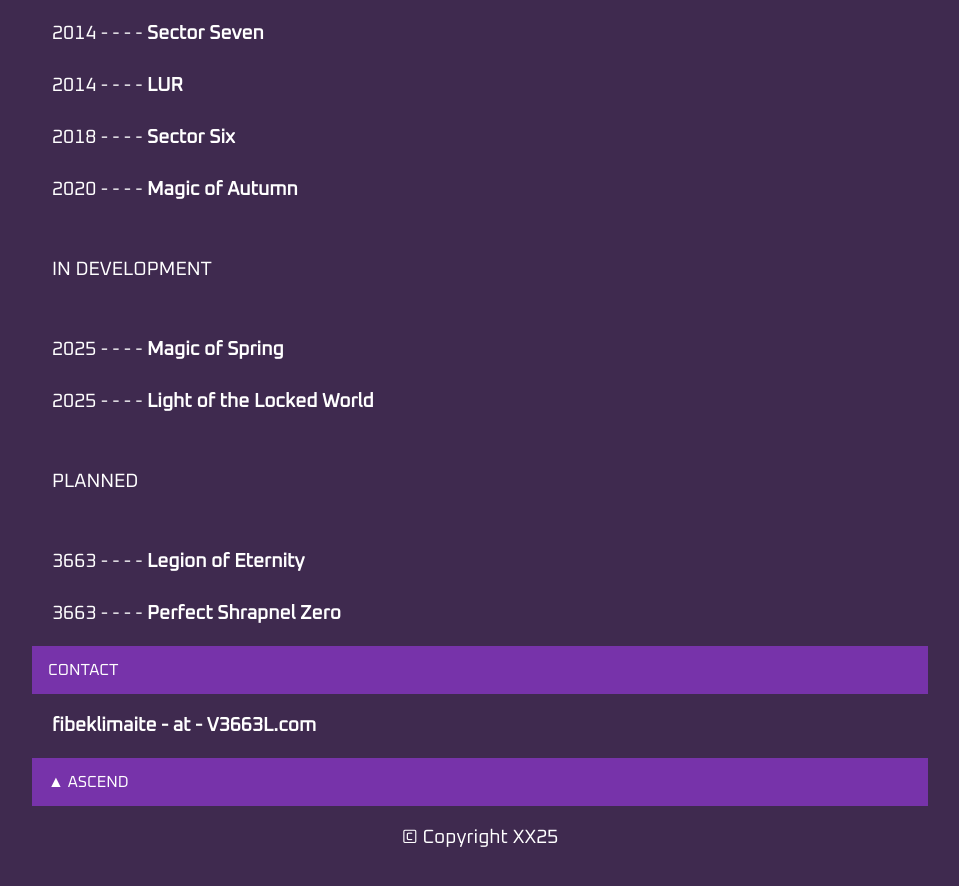
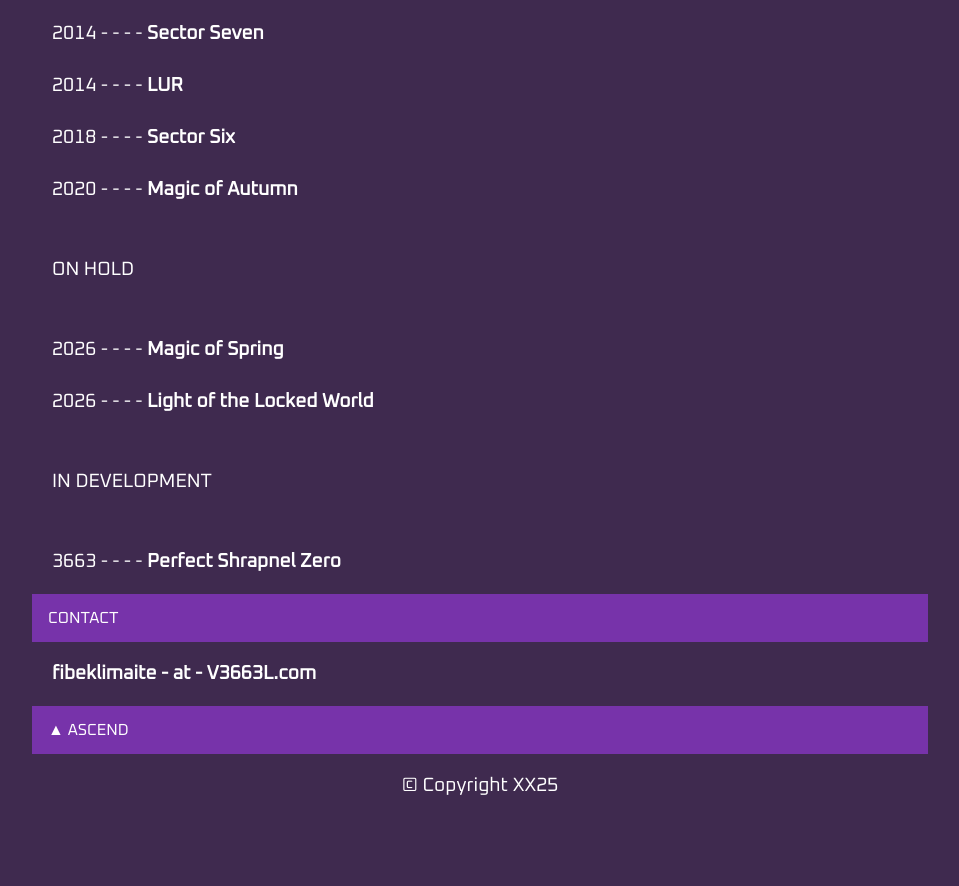
Before and after one commit to V3663L/v3663l.github.io, a Jekyll site: the page built from profile/index.html, in a window 1280 px wide and 900 px high, scrolled down 1588 px. Shown: the top 886 px of the window, without its empty margins (160-1119 px from the left). Built offline with Jekyll 4.4.1, drawn with Linux system fonts in a browser that asks for light colours.

Commit message:
Update index.html

```diff
--- a/profile/index.html
+++ b/profile/index.html
@@ -41,17 +41,16 @@
 <p>2020 - - - - <b>Magic of Autumn</b></p>
 
 <p></p>
+<p>ON HOLD</p>
+<p></p>
+
+<p>2026 - - - - <b>Magic of Spring</b></p>
+<p>2026 - - - - <b>Light of the Locked World</b></p>
+
+<p></p>
 <p>IN DEVELOPMENT</p>
 <p></p>
 
-<p>2025 - - - - <b>Magic of Spring</b></p>
-<p>2025 - - - - <b>Light of the Locked World</b></p>
-
-<p></p>
-<p>PLANNED</p>
-<p></p>
-
-<p>3663 - - - - <b>Legion of Eternity</b></p>
 <p>3663 - - - - <b>Perfect Shrapnel Zero</b></p>
 
 <comments>
```
